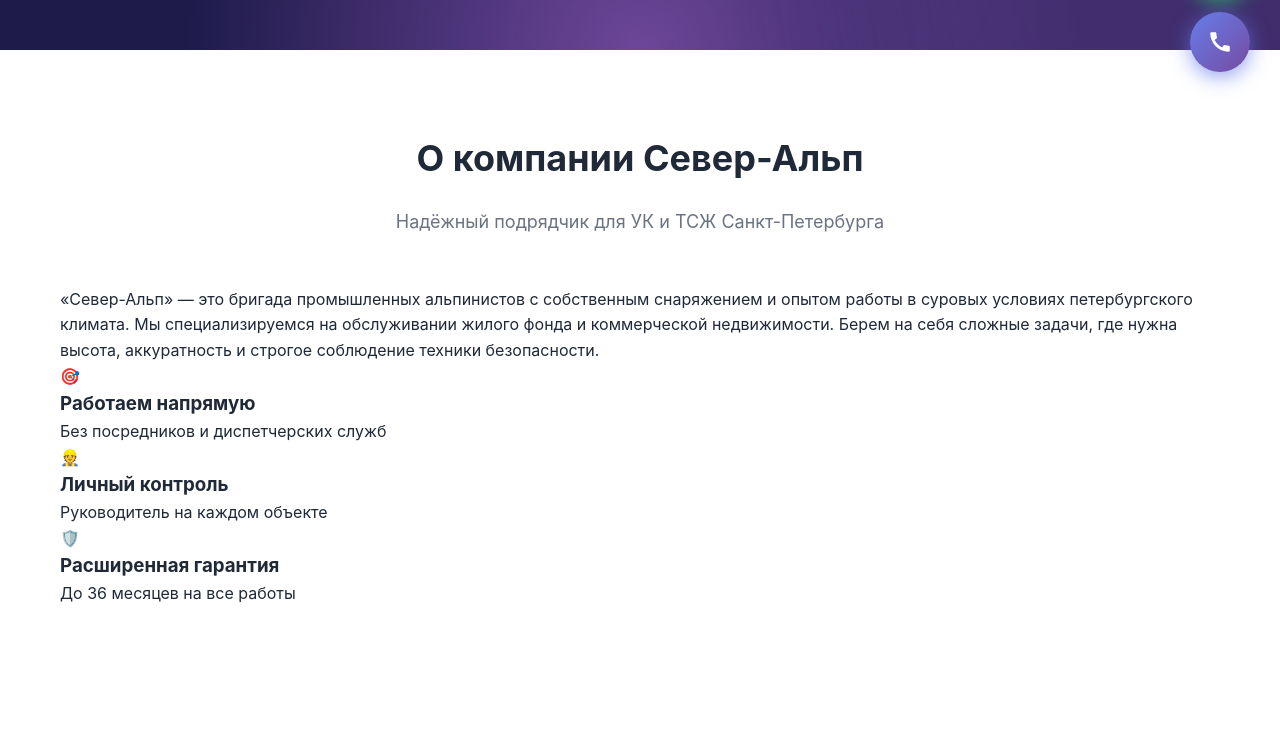
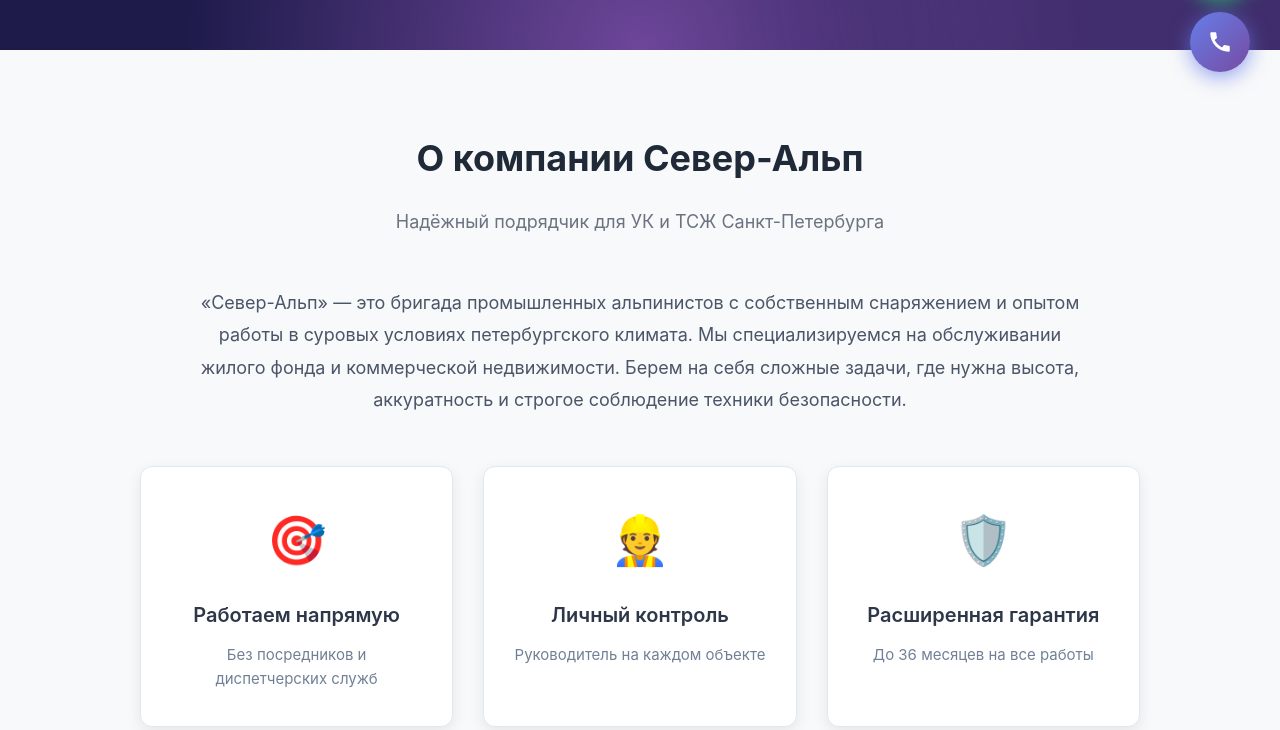
Before and after one commit to dev777878/sever-alp, a plain HTML site: page index.html in a window 1280 px wide. Shown: the part 698-1428 px from the top of the page. Drawn offline with Linux system fonts and the light colour scheme; a web font is replaced by a local one.

Commit message:
Добавил блок "О компании"

```diff
--- a/css/style.css
+++ b/css/style.css
@@ -280,6 +280,89 @@ section {
   max-width: 700px;
   margin-left: auto;
   margin-right: auto;
+}
+
+/* ============================================
+   О КОМПАНИИ
+   ============================================ */
+.about {
+  background: #f8f9fa;
+  padding: 80px 0;
+}
+
+.about-content {
+  max-width: 1000px;
+  margin: 0 auto;
+}
+
+.about-text {
+  margin-bottom: 50px;
+}
+
+.about-description {
+  font-size: 18px;
+  line-height: 1.8;
+  color: #4a5568;
+  text-align: center;
+  max-width: 900px;
+  margin: 0 auto;
+}
+
+.about-cards {
+  display: grid;
+  grid-template-columns: repeat(3, 1fr);
+  gap: 30px;
+}
+
+.about-card {
+  background: white;
+  padding: 35px 30px;
+  border-radius: 12px;
+  box-shadow: 0 5px 15px rgba(0, 0, 0, 0.08);
+  text-align: center;
+  transition: all 0.3s ease;
+  border: 1px solid #e2e8f0;
+}
+
+.about-card:hover {
+  transform: translateY(-8px);
+  box-shadow: 0 15px 30px rgba(102, 126, 234, 0.15);
+  border-color: #667eea;
+}
+
+.about-card-icon {
+  font-size: 48px;
+  margin-bottom: 20px;
+}
+
+.about-card-title {
+  font-size: 20px;
+  color: #2d3748;
+  margin-bottom: 12px;
+  font-weight: 600;
+}
+
+.about-card-text {
+  font-size: 15px;
+  color: #718096;
+  line-height: 1.6;
+  margin: 0;
+}
+
+/* Адаптивность для блока "О компании" */
+@media (max-width: 768px) {
+  .about-cards {
+    grid-template-columns: 1fr;
+    gap: 20px;
+  }
+
+  .about-description {
+    font-size: 16px;
+  }
+
+  .about-card {
+    padding: 30px 25px;
+  }
 }
 
 /* ============================================
```
